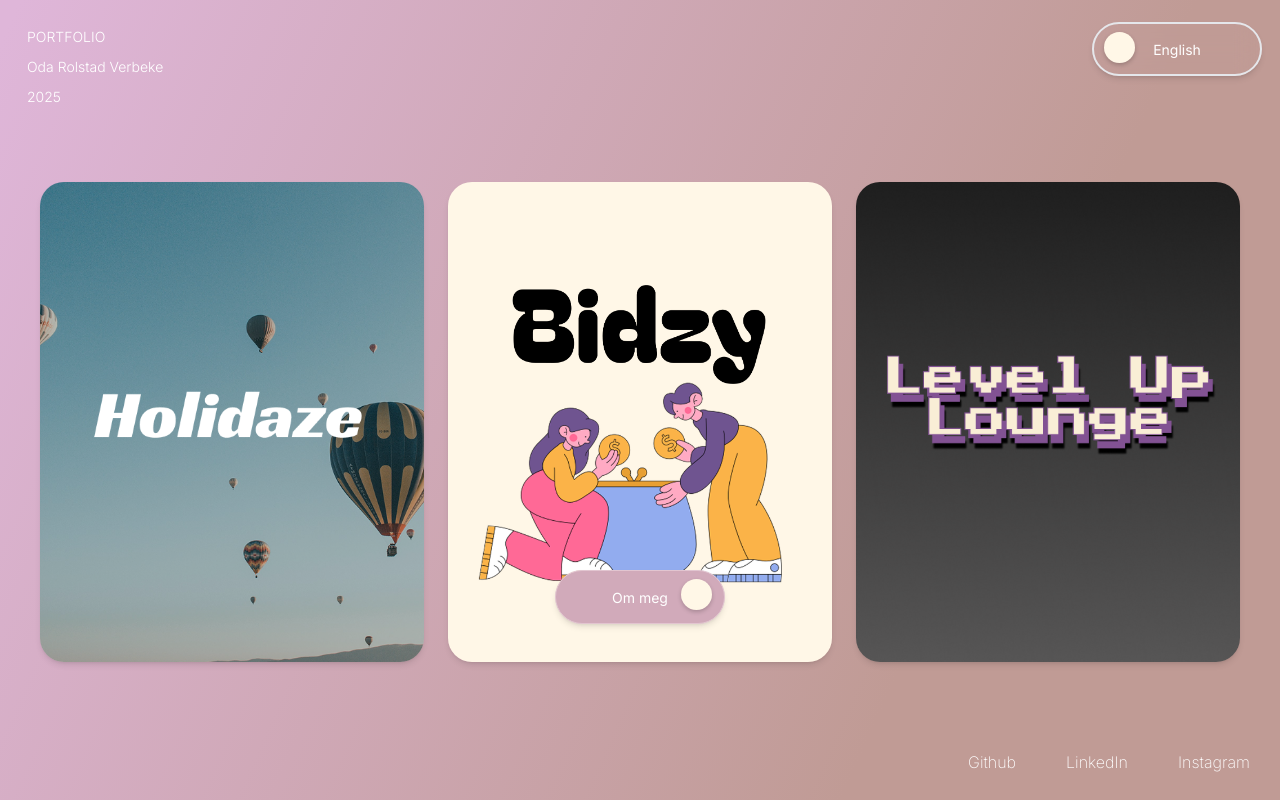
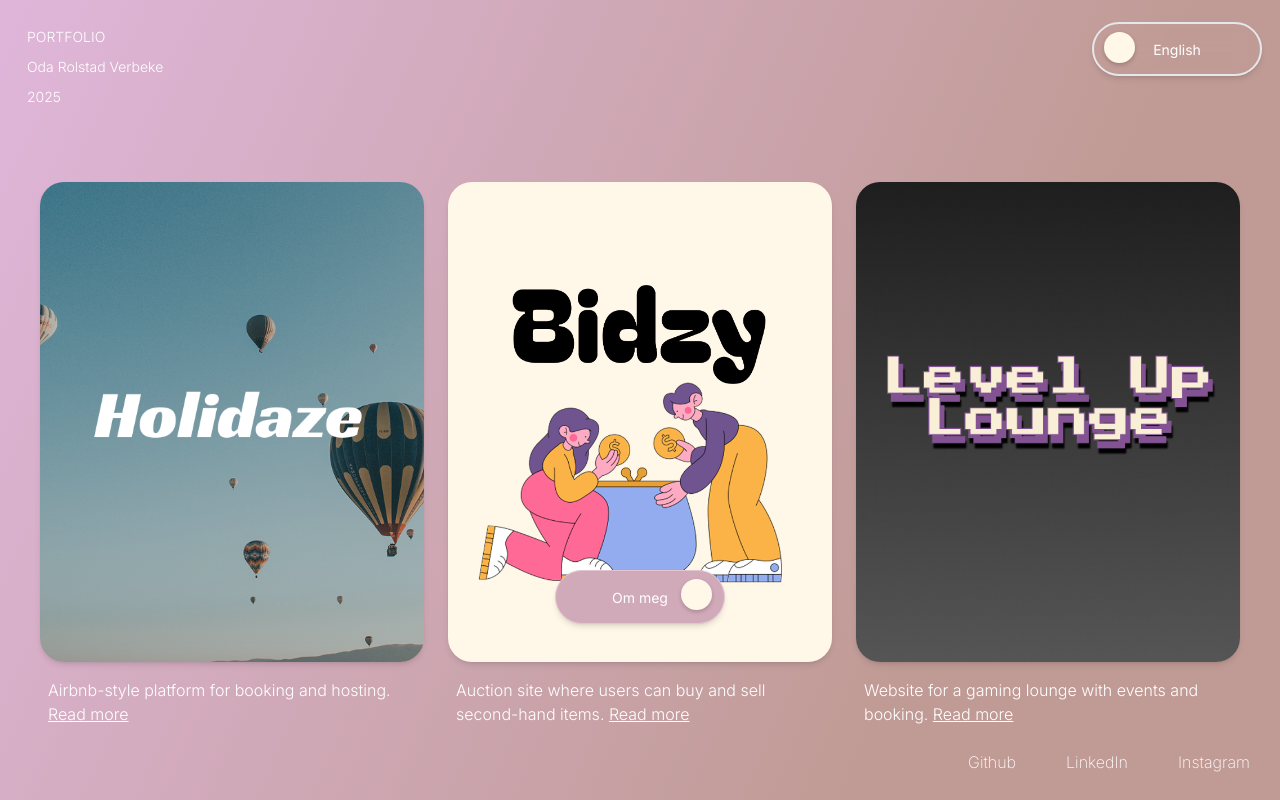
Before and after one commit to Kittypoda/Portfolio, a React (Vite) app: page /work in a window 1280 px wide. Built offline with nearby package versions, Linux system fonts and the light colour scheme; a web font is replaced by a local one.

Commit message:
read more under cards

```diff
--- a/src/pages/Work.jsx
+++ b/src/pages/Work.jsx
@@ -14,7 +14,7 @@ function Work({ language }) {
     slidesToScroll: 1,
     arrows: false,
     centerMode: true,
-    centerPadding: "15%", // gir jevn gløtt også på mellomstadier
+    centerPadding: "15%",
     appendDots: (dots) => (
       <div className="pt-4">
         <ul className="flex justify-center gap-2">{dots}</ul>
@@ -26,9 +26,33 @@ function Work({ language }) {
   };
 
   const cards = [
-    { src: holidazecard, alt: "Holidaze", link: "/holidaze" },
-    { src: bidzycard, alt: "Bidzy", link: "/bidzy" },
-    { src: lvlcard, alt: "Level Up", link: "/leveluplounge" },
+    {
+      src: holidazecard,
+      alt: "Holidaze",
+      link: "/holidaze",
+      description: {
+        no: "Airbnb-lignende plattform for booking og vertskap.",
+        en: "Airbnb-style platform for booking and hosting.",
+      },
+    },
+    {
+      src: bidzycard,
+      alt: "Bidzy",
+      link: "/bidzy",
+      description: {
+        no: "Auksjonsside hvor brukere kan kjøpe og selge brukt.",
+        en: "Auction site where users can buy and sell second-hand items.",
+      },
+    },
+    {
+      src: lvlcard,
+      alt: "Level Up",
+      link: "/leveluplounge",
+      description: {
+        no: "Nettside for gaming lounge med arrangement og booking.",
+        en: "Website for a gaming lounge with events and booking.",
+      },
+    },
   ];
 
   return (
@@ -37,10 +61,9 @@ function Work({ language }) {
       <section className="block md:hidden py-8">
         <SlickSlider {...mobileSettings}>
           {cards.map((card, index) => (
-            <div key={index} className="">
+            <div key={index}>
               <Link to={card.link}>
                 <div className="mx-auto max-w-[95%] sm:max-w-[85%] aspect-[4/5]">
-
                   <img
                     src={card.src}
                     alt={card.alt}
@@ -48,6 +71,15 @@ function Work({ language }) {
                   />
                 </div>
               </Link>
+              <p className="text-white text-center mt-4 px-6">
+                {card.description[language]}{" "}
+                <Link
+                  to={card.link}
+                  className="text-[#FFF2D7] underline hover:text-white"
+                >
+                  {language === "no" ? "Les mer" : "Read more"}
+                </Link>
+              </p>
             </div>
           ))}
         </SlickSlider>
@@ -56,7 +88,11 @@ function Work({ language }) {
       {/* Desktop: Grid */}
       <section className="hidden md:grid grid-cols-3 gap-6 px-10 py-12 max-w-[1400px] mx-auto">
         {cards.map((card, index) => (
-          <Link key={index} to={card.link} className="rounded-3xl shadow-md overflow-hidden">
+          <div key={index}>
+            <Link
+              to={card.link}
+              className="rounded-3xl shadow-md overflow-hidden block"
+            >
               <div className="aspect-[4/5]">
                 <img
                   src={card.src}
@@ -65,6 +101,16 @@ function Work({ language }) {
                 />
               </div>
             </Link>
+            <p className="text-white mt-4 px-2">
+              {card.description[language]}{" "}
+              <Link
+                to={card.link}
+                className=" underline hover:text-white"
+              >
+                {language === "no" ? "Les mer" : "Read more"}
+              </Link>
+            </p>
+          </div>
         ))}
       </section>
 
```
Lines whose indentation alone changed are shown as unchanged.
